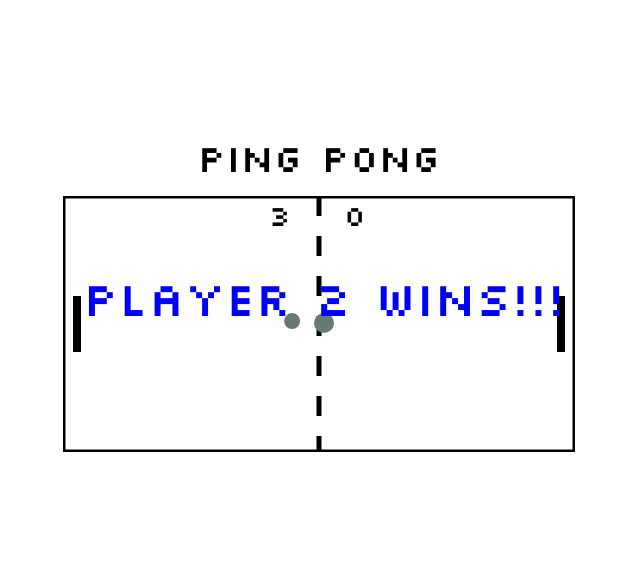
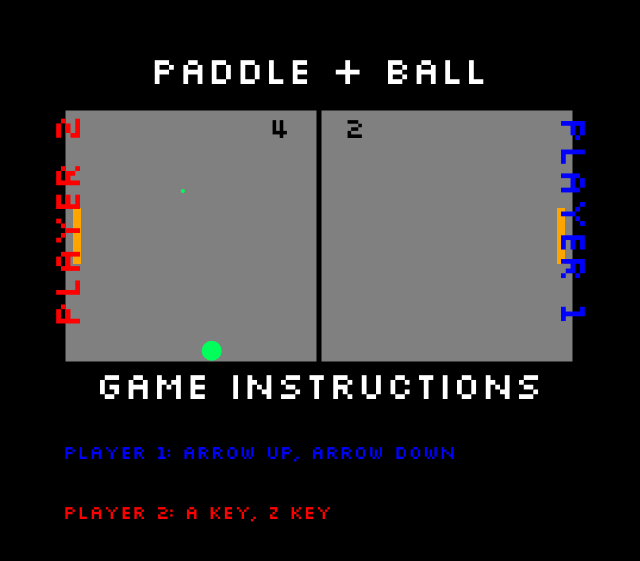
Before and after one commit to nikkiwu/pong-game, a website built with webpack: page index.html in a window 1280 px wide. Shown: the part 103-664 px from the top of the page, without its empty margins (321-961 px from the left). Built offline with nearby package versions, Linux system fonts and the light colour scheme.

Commit message:
Updated Sretch Goals

```diff
--- a/index.html
+++ b/index.html
@@ -6,11 +6,19 @@
 	</head>
 	<body>
 		<div class="game-wrapper">
-            <h1>Ping Pong</h1>
+            <h1>Paddle + Ball</h1>
             <div id="game"></div>
 
+			<div class="instruction">
+                <h1>Game Instructions</h1>
+                <div class="player1">
+                    <p>Player 1: Arrow Up, Arrow Down</p>
+                    <p>Player 2: A Key, Z Key</p>
+                </div>
+			</div>
 
-
+            <h1 class="p1">Player 1</h1>
+            <h1 class="p2">Player 2</h1>
 
         </div>
 		<script type="text/javascript" src="build/bundle.js"></script>
--- a/src/partials/Ball.js
+++ b/src/partials/Ball.js
@@ -5,11 +5,14 @@ export default class Ball {
         this.radius = radius;
         this.boardWidth = boardWidth;
         this.boardHeight = boardHeight;
-        this.direction = 1;
+        this.direction = 2;
         this.ping = new Audio('public/sounds/pong-01.wav');
         this.ping2 = new Audio('public/sounds/pong-04.wav');
         this.reset();
     }
+
+
+
 
 
 
@@ -51,9 +54,10 @@ export default class Ball {
                 (this.x + this.radius <= rightX) &&
                 (this.y + this.radius >= topY && this.y - this.radius <= bottomY)
             ){
+
+                this.radius = 2;
                 this.vx *= -1;
                 this.ping.play();
-                // this.vx = -this.vx;
             }
 
         } else {
@@ -66,6 +70,7 @@ export default class Ball {
                 (this.x - this.radius <= rightX) &&
                 (this.y + this.radius >= topY && this.y - this.radius <= bottomY)
             ){
+                this.radius = 10;
                 this.vx *= -1;
                 this.ping.play();
                 // this.vx = -this.vx;
@@ -107,7 +112,7 @@ export default class Ball {
         circle.setAttributeNS(null, 'r', this.radius);
         circle.setAttributeNS(null, 'cx', this.x); // x of the centre point
         circle.setAttributeNS(null, 'cy', this.y); // y of the centre point
-        circle.setAttributeNS(null, 'fill', '#677a73');
+        circle.setAttributeNS(null, 'fill', '#00FF5B');
         svg.appendChild(circle);
 
     }
--- a/src/partials/Board.js
+++ b/src/partials/Board.js
@@ -6,6 +6,7 @@ export default class Board {
     constructor(width, height){
         this.width = width;
         this.height = height;
+        this.music = new Audio('public/sounds/pong-01.wav');
 
 
 
@@ -14,7 +15,7 @@ export default class Board {
 
     render(svg) {
         let rect = document.createElementNS(SVG_NS, 'rect');
-        rect.setAttributeNS(null, 'fill', 'white');
+        rect.setAttributeNS(null, 'fill', 'grey');
         rect.setAttributeNS(null, 'stroke', 'black');
         rect.setAttributeNS(null, 'stroke-width', '5');
         rect.setAttributeNS(null, 'width', this.width);
@@ -26,7 +27,6 @@ export default class Board {
         line.setAttributeNS(null, 'x2', (this.width /2));
         line.setAttributeNS(null, 'y2', (this.height));
         line.setAttributeNS(null, 'stroke', 'black');
-        line.setAttributeNS(null, 'stroke-dasharray', '20');
         line.setAttributeNS(null, 'stroke-width', '5');
 
         svg.appendChild(rect);
--- a/src/partials/Game.js
+++ b/src/partials/Game.js
@@ -4,6 +4,7 @@ import Ball from './Ball'
 import { SVG_NS, KEYS } from '../settings';
 import Score from './Score';
 import Winner from './Winner';
+
 
 export default class Game {
 
@@ -22,9 +23,12 @@ export default class Game {
         this.paddleHeight = 56;
         this.boardGap = 10;
 
+
         //Winner
 
-        this.winner = new Winner (20, 120, 50);
+        this.winner = new Winner (90, 120, 25);
+
+
 
 
 
@@ -52,6 +56,7 @@ export default class Game {
         );
 
 
+
         this.score1 = new Score(this.width / 2 - 50, 30, 30);
         this.score2 = new Score(this.width / 2 + 25, 30, 30);
 
@@ -67,10 +72,11 @@ export default class Game {
     }
 
 
-    champion(svg, player) {
-        this.winner.render(svg, `${player} Wins!!!`);
+    champ(svg, player) {
+        this.winner.render(svg, `${player} is the winner`);
         this.pause = true;
     }
+
 
 
 
@@ -107,10 +113,10 @@ export default class Game {
         this.score1.render(svg, this.player1.score);
         this.score2.render(svg, this.player2.score);
 
-        if (this.player2.score === 3) {
-            this.champion(svg, 'Player 1')
-        } else if (this.player1.score === 3) {
-            this.champion(svg, 'Player 2')
+        if (this.player2.score === 10) {
+            this.champ(svg, 'Player 1')
+        } else if (this.player1.score === 10) {
+            this.champ(svg, 'Player 2')
         }
     }
 
--- a/src/partials/Paddle.js
+++ b/src/partials/Paddle.js
@@ -31,15 +31,10 @@ export default class Paddle {
     }// constructor
 
     up() {
-        // get the max number...
-        // either 0 or the y position minus speed
         this.y = Math.max( 0, this.y - this.speed );
     }
 
     down() {
-        // get the min number...
-        // either the height of the board minus the height of the paddle
-        // or the y position plus the speed
         this.y = Math.min( this.boardHeight - this.height, this.y + this.speed );
     }
 
@@ -68,7 +63,7 @@ export default class Paddle {
         }
 
         let rect = document.createElementNS(SVG_NS, 'rect');
-        rect.setAttributeNS(null, 'fill', 'black');
+        rect.setAttributeNS(null, 'fill', 'orange');
         rect.setAttributeNS(null, 'width', this.width);
         rect.setAttributeNS(null, 'height', this.height);
         rect.setAttributeNS(null, 'x', this.x); // x of the top left corner
--- a/src/partials/Winner.js
+++ b/src/partials/Winner.js
@@ -12,13 +12,11 @@ export default class Winner {
     render (svg, winner) {
 
         let text = document.createElementNS(SVG_NS, 'text');
-
-        text.setAttributeNS(null, 'fill', 'blue');
+        text.setAttributeNS(null, 'font-size', this.size);
+        text.setAttributeNS(null, 'font-family', 'Silkscreen Web');
+        text.setAttributeNS(null, 'fill', 'gold');
         text.setAttributeNS(null, 'x', this.x);
         text.setAttributeNS(null, 'y', this.y);
-        text.setAttributeNS(null, 'font-size', this.size);
-        text.setAttributeNS(null, 'font-family', 'Silkscreen Web');
-
         text.textContent = winner;
         svg.appendChild(text);
     }
--- a/src/styles/game.css
+++ b/src/styles/game.css
@@ -71,6 +71,8 @@ html {
 }
 
 body {
+    position: relative;
+    background: #000;
   align-items: center;
   display: flex;
   font-family: 'Silkscreen Web', monotype;
@@ -79,8 +81,49 @@ body {
   width: 100%;
 }
 
+
+
+
 h1 {
+    color: #ffff;
   font-size: 2.5rem;
   margin-bottom: 1rem;
   text-align: center;
+    display: flex;
+    justify-content: center;
+    align-items: center;
 }
+
+
+p{
+    line-height: 3;
+    color: red;
+    font-size:  20px;
+}
+p:nth-child(odd){
+    color: blue;
+}
+
+
+.player1{
+    display: inline-block;
+}
+
+
+
+.p1{
+    color: blue;
+    top: 38%;
+    right: 22%;
+    position: absolute;
+    z-index: 9999;
+    transform: rotate(90deg);
+}
+.p2{
+    color: red;
+    top: 38%;
+    left: 22%;
+    position: absolute;
+    z-index: 99999;
+    transform: rotate(-90deg);
+}
```
